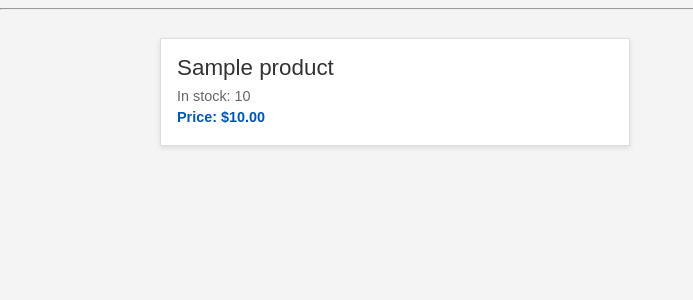
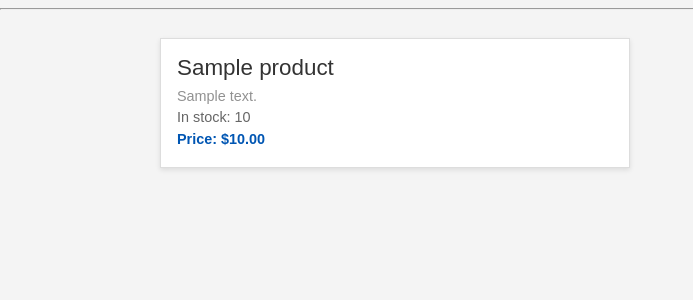
Before and after one commit to dyson-m/340-webapp, a Flask app: page /search in a window 1280 px wide. Shown: the part 134-434 px from the top of the page, without its empty margins (0-693 px from the left). Run offline with Flask 3, Linux system fonts and the light colour scheme; tables that the repository leaves empty hold one stand-in row (values such as "Sample post").

Commit message:
changed item page & search results -added 1 line of description to items in search results -fixed "login to add to cart" redirect once logged in -now must be logged in to access cart page

```diff
--- a/app/routes.py
+++ b/app/routes.py
@@ -118,6 +118,7 @@ def init_routes(app):
         return render_template('items_page.html', results=product)
 
     @app.route('/cart')
+    @login_required
     def cart():
         cart = None
         if current_user.is_authenticated:
--- a/app/static/css/product.css
+++ b/app/static/css/product.css
@@ -33,6 +33,15 @@
     font-weight: bold;
     color: #0056b3;
 }
+.description {
+    font-weight: light;
+    color: #919191;
+    overflow: hidden;
+    display: -webkit-box;
+    -webkit-line-clamp: 1; /* number of lines to show */
+        line-clamp: 1;
+    -webkit-box-orient: vertical;
+}
 .product-link {
     text-decoration: none; /* Removes the underline from the links */
     color: inherit; /* Keeps the link color consistent with the rest of the text */
--- a/app/templates/items_page.html
+++ b/app/templates/items_page.html
@@ -11,7 +11,7 @@
     <div class="product-metadata">
         <span class="product-stock">In stock: {{ results.stock }}</span>
         <span class="product-price">Price: ${{ "%.2f" | format(results.price) }}</span>
-
+        <br></br>
     </div>
     {% if current_user.is_authenticated %}
         <form action="{{ url_for('add_to_cart', product_id=results.id) }}" method="post">
@@ -20,7 +20,7 @@
             <button type="submit" class="btn btn-primary">Add to Cart</button>
         </form>
     {%else%}
-        <a href="{{ url_for('login') }}" class="btn btn-primary">Log in to Purchase</a>
+        <a href="{{ url_for('login', next=url_for('items_page', prod_id=results.id)) }}" class="btn btn-primary">Log in to Purchase</a>
     {%endif%}
 
 </div>
--- a/app/templates/search_results.html
+++ b/app/templates/search_results.html
@@ -13,7 +13,7 @@
         <li class="product-item">
             <a href="{{ url_for('items_page', prod_id=p.id) }}" class="product-link">
                 <div class="product-header">{{ p.name }}</div>
-
+                <div class="product-detail description">{{p.description}}</div>
                 <div class="product-detail">In stock: {{ p.stock }}</div>
                 <div class="product-detail price">Price: ${{ "%.2f" | format(p.price) }}</div>
             </a>
```
